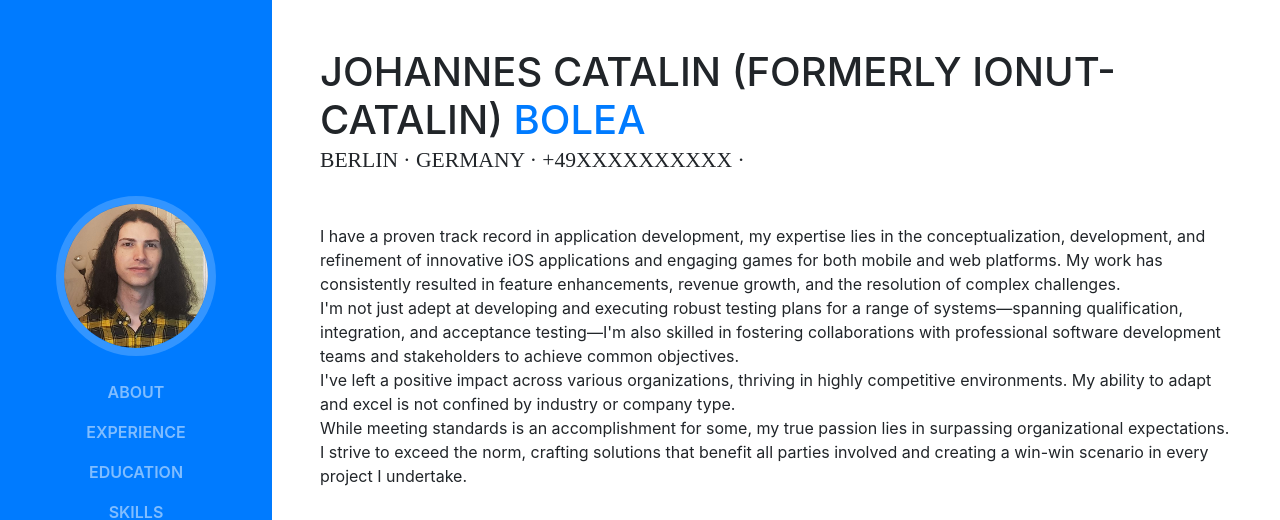
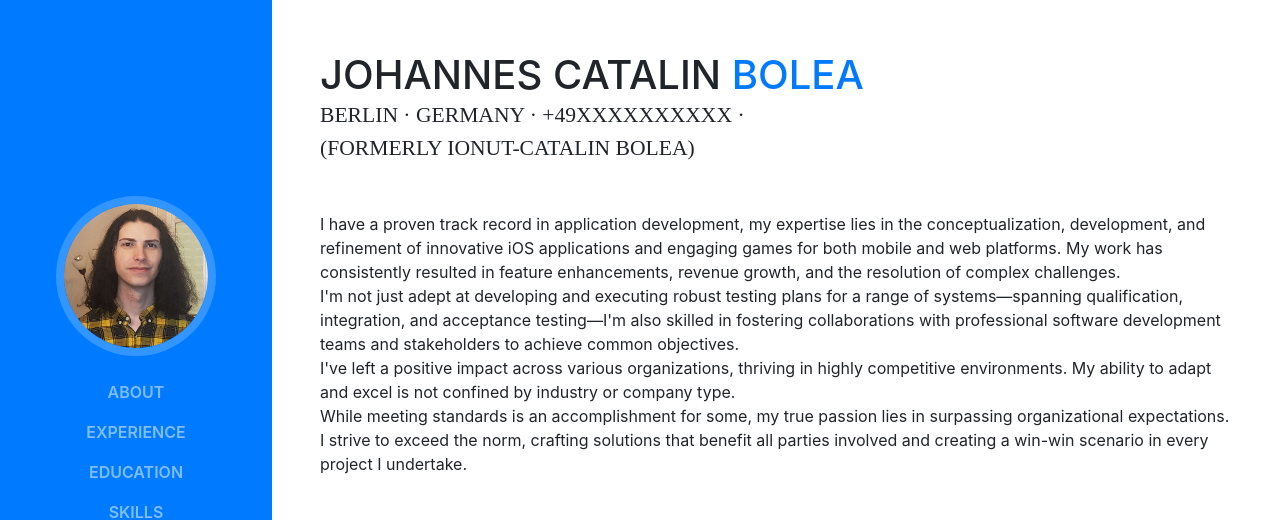
Before and after one commit to blizzd/blizzd.com, a website with bundled scripts: page index.html in a window 1280 px wide. Shown: the top 520 px of the page. Built offline with nearby package versions, Linux system fonts and the light colour scheme; a web font is replaced by a local one.

Commit message:
Update index.html

```diff
--- a/index.html
+++ b/index.html
@@ -64,10 +64,11 @@
 
       <section class="resume-section p-3 p-lg-5 d-flex d-column" id="about">
         <div class="my-auto">
-          <h1 class="mb-0">Johannes Catalin (formerly Ionut-Catalin)
+          <h1 class="mb-0">Johannes Catalin
             <span class="text-primary">Bolea</span>
           </h1>
-          <div class="subheading mb-5">Berlin · Germany · +49XXXXXXXXXX ·
+          <div class="subheading mb-5">Berlin · Germany · +49XXXXXXXXXX ·<p>
+            (formerly Ionut-Catalin Bolea)
           </div>
           <p class="mb-5">I have a proven track record in application development, my expertise lies in the conceptualization, development, and refinement of innovative iOS applications and engaging games for both mobile and web platforms. My work has consistently resulted in feature enhancements, revenue growth, and the resolution of complex challenges.<br>
 I'm not just adept at developing and executing robust testing plans for a range of systems—spanning qualification, integration, and acceptance testing—I'm also skilled in fostering collaborations with professional software development teams and stakeholders to achieve common objectives.<br>
```
